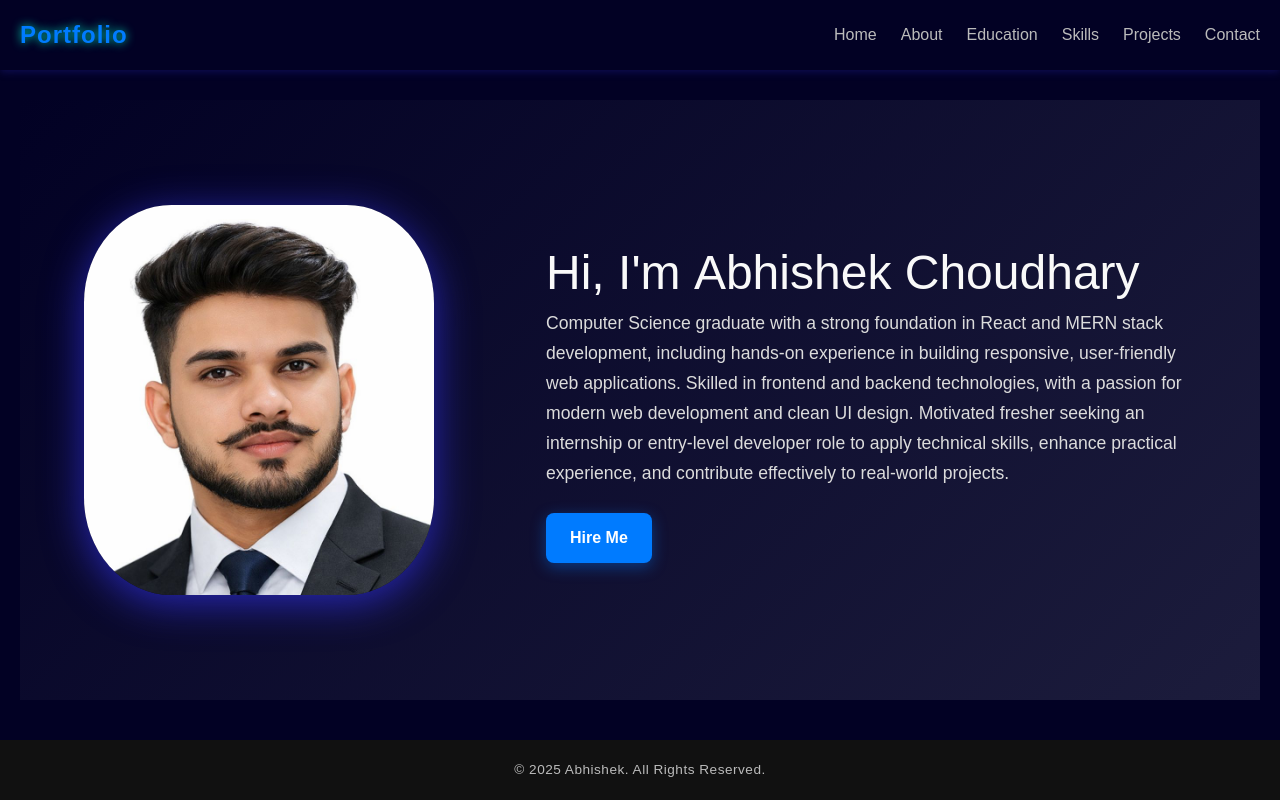
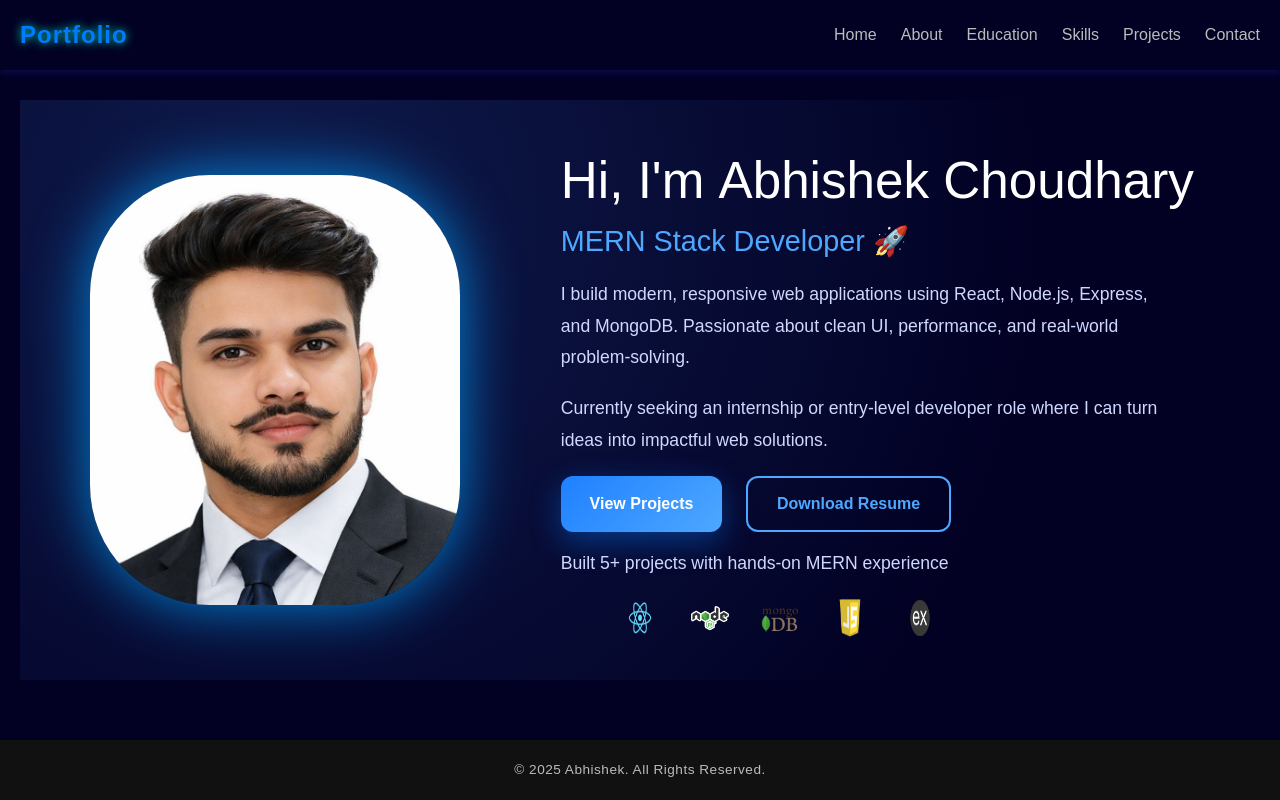
Before and after one commit to Abhi61-dotcom/portfolio, a React (Vite) app: page / in a window 1280 px wide. Built offline with nearby package versions, Linux system fonts and the light colour scheme.

Commit message:
Updated home page

```diff
--- a/src/Pagess/About/About.css
+++ b/src/Pagess/About/About.css
@@ -1,7 +1,7 @@
 .about-container{
     border: 3px solid blue;
     border-radius: 15px;
-    box-shadow: 0 -2px 20px blue;
+    box-shadow: 0 12px 30px rgba(0, 212, 255, 0.4);
     padding: 40px;
     margin: 10px;
 }
--- a/src/Pagess/Education/Education.css
+++ b/src/Pagess/Education/Education.css
@@ -1,6 +1,6 @@
 .edu-container {
   width: 100%;
-  padding: 50px 20px;
+  padding: 1px 20px;
   display: flex;
   flex-direction: column;
   align-items: center;
@@ -9,7 +9,7 @@
 .education {
   display: flex;
   flex-wrap: wrap;
-  gap: 40px;
+  gap: 20px;
   justify-content: center;
   width: 100%;
 }
@@ -21,7 +21,7 @@
   background: rgba(255, 255, 255, 0.05);
   backdrop-filter: blur(12px);
   padding: 25px;
-  width: 500px;
+  width: 100%;
   border-radius: 18px;
   box-shadow: 0 8px 20px rgba(0, 212, 255, 0.2);
   transition: transform 0.4s ease, box-shadow 0.4s ease;
--- a/src/Pagess/Education/Education.jsx
+++ b/src/Pagess/Education/Education.jsx
@@ -6,21 +6,21 @@ export const Education = () => {
     <div className="edu-container">
       <div className="education">
         <div className="school">
-          <h1>EDUCATIONAL QUALIFICATION :</h1>
+          <h1>EDUCATION</h1>
           <ul>
-            <li>BCA from Gurugram University In Year 2025 with 65%.</li>
-            <li>12 <sup>th</sup> from Haryana Board (HBSE) In Year 2021 with 83%.</li>
-            <li>10 <sup>th</sup> from Haryana Board (HBSE) In Year 2019 with 70.4%.</li>
+            <li> <strong>Bachelor of Computer Application(BCA) </strong>-Gurugram University In Year 2025 with 65%.</li>
+            <li><strong>12 <sup>th</sup> (HBSE) </strong>  Haryana Board - 2021 | 83%.</li>
+            <li><strong>10 <sup>th</sup> (HBSE) </strong>  Haryana Board - 2029 | 70.4%.</li>
           </ul>
         </div>
 
         <div className="coaching">
-          <h1>Courses</h1>
+          <h1> Professional Courses</h1>
           <ul>
-            <li>MERN FullStack (2025) (Pursuing) – DUCAT IT Training</li>
-            <li>C language (2023) – AIFA Institute sector-12</li>
-            <li>C++ language (2023) – AIFA Institute sector-12</li>
-            <li>Data Structure (2023) – AIFA Institute sector-12</li>
+            <li><strong>MERN Stack Development</strong> (2025 - Pursuing) – Ducat IT Training</li>
+            <li><strong>C Programming</strong> (2023) – AIFA Institute sector-12</li>
+            <li><strong>C++ Programming</strong> (2023) – AIFA Institute sector-12</li>
+            <li><strong>Data Structure</strong> (2023) – AIFA Institute sector-12</li>
           </ul>
         </div>
       </div>
--- a/src/Pagess/Home/Home.css
+++ b/src/Pagess/Home/Home.css
@@ -1,98 +1,161 @@
 .m-container {
   display: flex;
   align-items: center;
-  justify-content: space-evenly;
-  gap: 3rem;
+  justify-content: flex-start;
+  gap: 5rem;
   width: 100%;
-  min-height: 75vh;
-  /* padding: 2rem; */
-  background: linear-gradient(135deg, #020124, #1c1c3c);
+  min-height: 72.5vh;
+  padding: 0 8%;
+  background: radial-gradient(circle at 20% 20%, #0f1b4c, #020124 70%);
 }
 
 /* Profile Image */
+.profile_img {
+  flex: 1;
+  display: flex;
+  justify-content: center;
+  margin-left: -50px;
+}
+
 .profile_img img {
-  width: 350px;
-  height: 390px;
+  width: 370px;
+  height: 430px;
   object-fit: cover;
-  border-radius: 25%;
   object-position: top;
-  box-shadow: 0 8px 40px rgba(51, 51, 237, 0.7);
-  transition: transform 0.3s ease;
+  border-radius: 120px;
+  box-shadow: 0 0 60px rgba(0, 162, 255, 0.8);
+  transition: 0.4s ease;
 }
 
 .profile_img img:hover {
-  transform: scale(1.05);
+  transform: scale(1.06);
 }
 
+/* Animated Letters */
 .letter {
   display: inline-block;
-  font-size: inherit;
-  color: #f9f9f9;
+  color: #ffffff;
 }
+
 
 /* Objective */
 .objective {
-  max-width: 650px;
+  flex: 1;
+  max-width: 600px;
   text-align: left;
 }
 
+/* .objective h2 {
+  color: #ffffff;
+  font-size: 3.2rem;
+  margin-bottom: 0.5rem;
+} */
 .objective h2 {
-  color: #f9f9f9;
-  font-size: 3rem;
-  /* margin-bottom: 1rem; */
+  font-size: clamp(1.8rem, 4vw, 3.2rem);
+  white-space: nowrap;
 }
 
-.objective h2 .highlight {
-  color: #007bff;
+
+.objective h3 {
+  font-size: 1.8rem;
+  color: #4ea8ff;
+  margin-bottom: 1rem;
+  font-weight: 500;
 }
 
 .objective p {
   font-size: 1.1rem;
-  line-height: 1.7;
-  color: #dcdcdc;
-  margin-bottom: 1.5rem;
+  line-height: 1.8;
+  color: #d0d8ff;
+  margin-bottom: 1.2rem;
 }
 
-/* Button */
+/* Buttons */
+.buttonss {
+  display: flex;
+  gap: 1.5rem;
+  margin-top: 1rem;
+}
+
 .hire-btn {
-  padding: 0.8rem 1.5rem;
+  padding: 0.9rem 1.8rem;
   font-size: 1rem;
-  background: #007bff;
+  font-weight: 600;
+  border-radius: 12px;
+  border: none;
+  cursor: pointer;
+  background: linear-gradient(135deg, #1f80ff, #4ea8ff);
   color: #fff;
-  border: none;
-  border-radius: 8px;
-  cursor: pointer;
-  box-shadow: 0 4px 15px rgba(0, 123, 255, 0.4);
+  box-shadow: 0 10px 30px rgba(0, 123, 255, 0.4);
   transition: all 0.3s ease;
 }
 
 .hire-btn:hover {
-  background: #0056b3;
+  transform: translateY(-4px);
+}
+
+.outline-btn {
+  background: transparent;
+  border: 2px solid #4ea8ff;
+  color: #4ea8ff;
+  box-shadow: none;
+}
+
+/* Built text */
+.built {
+  margin-top: 1rem;
+  color: #9acbff;
+  font-weight: 500;
+}
+
+/* MERN Icons */
+.mern {
+  display: flex;
+  padding-left: 10%;
+  margin-top: 1.2rem;
+  gap: 2rem;
+}
+
+.mern img {
+  width: 38px;
+  transition: 0.3s ease;
+}
+
+.mern img:hover {
+  transform: scale(1.2);
 }
 
 /* Responsive */
-@media (max-width: 768px) {
+@media (max-width: 900px) {
   .m-container {
-    padding-top: 120px;
-    padding-bottom: 30px;
     flex-direction: column;
     text-align: center;
-    gap: 2rem;
-  }
-
-  .profile_img img {
-    width: 250px;
-    height: 250px;
+    gap: 3rem;
+    padding: 100px 5% 40px;
   }
 
   .objective {
     text-align: center;
   }
 
+  .buttonss {
+    justify-content: center;
+  }
+
+  .mern {
+    justify-content: center;
+  }
+
+  .profile_img img {
+    width: 260px;
+    height: 300px;
+  }
+
   .objective h2 {
-    margin-bottom: 25px;
-    font-size: 75px;
-    font-weight: 600;
-    font-size: 1.2rem;
+    font-size: 2rem;
+  }
+
+  .objective h3 {
+    font-size: 1.4rem;
   }
 }
--- a/src/Pagess/Home/Home.jsx
+++ b/src/Pagess/Home/Home.jsx
@@ -1,13 +1,22 @@
-import React from "react";
+import React, { useEffect } from "react";
 import { motion } from "framer-motion";
 import profile from "../../assets/profile.png";
 import { useNavigate } from "react-router-dom";
-
 import "./Home.css";
+import reactLogo from "../../assets/react.png";
+import nodeLogo from "../../assets/nodejs.png";
+import mongoLogo from "../../assets/mongodb.png";
+import jsLogo from "../../assets/js.png";
+import expressLogo from "../../assets/express.png";
 
 export const Home = () => {
   const navigate = useNavigate();
-  // Animation variants
+
+  // 🔥 Scroll Top Fix
+  useEffect(() => {
+    window.scrollTo(0, 0);
+  }, []);
+
   const fadeUp = {
     hidden: { opacity: 0, y: 40 },
     visible: {
@@ -39,10 +48,9 @@ export const Home = () => {
     visible: { opacity: 1, x: 0, transition: { duration: 0.4 } },
   };
 
-  const text = "Hi, I'm Abhishek Choudhary ";
+  const text = "Hi, I'm Abhishek Choudhary";
 
   return (
-    <>
     <div className="m-container">
       {/* Profile Image */}
       <motion.div
@@ -57,7 +65,6 @@ export const Home = () => {
 
       {/* Objective Section */}
       <div className="objective">
-          {/* Animated Heading */}
         <motion.h2
           variants={container}
           initial="hidden"
@@ -71,35 +78,73 @@ export const Home = () => {
           ))}
         </motion.h2>
 
-          {/* Animated Paragraph */}
+        <h3 className="role">MERN Stack Developer 🚀</h3>
+
         <motion.p
           variants={fadeUp}
           initial="hidden"
           whileInView="visible"
           viewport={{ once: true }}
         >
-            {/* I’m a computer Science graduate with strong skills in
-            <span class="text-blue-400 font-semibold"> Frontend </span>, and{" "}
-            <span class="text-blue-400 font-semibold"> BAckend </span>. */}
-            Computer Science graduate with a strong foundation in React and MERN stack development, including hands-on experience in building responsive, user-friendly web applications. Skilled in frontend and backend technologies, with a passion for modern web development and clean UI design. Motivated fresher seeking an internship or entry-level developer role to apply technical skills, enhance practical experience, and contribute effectively to real-world projects.
+          I build modern, responsive web applications using React,
+          Node.js, Express, and MongoDB. Passionate about clean UI,
+          performance, and real-world problem-solving.
         </motion.p>
 
-          {/* Animated Button */}
+        <motion.p
+          variants={fadeUp}
+          initial="hidden"
+          whileInView="visible"
+          viewport={{ once: true }}
+        >
+          Currently seeking an internship or entry-level developer role
+          where I can turn ideas into impactful web solutions.
+        </motion.p>
+
+        <div className="buttonss">
           <motion.button
             className="hire-btn"
             variants={bounce}
             initial="hidden"
             whileInView="visible"
             viewport={{ once: true }}
-            whileHover={{ scale: 1.1 }}
+            whileHover={{ scale: 1.08 }}
             whileTap={{ scale: 0.95 }}
-            onClick={() => navigate("/contact")}
+            onClick={() => navigate("/projects")}
           >
-            Hire Me
+            View Projects
           </motion.button>
 
+          <motion.a
+            href="/Updated RESUME.pdf"
+            target="_blank"
+            rel="noopener noreferrer"
+            className="hire-btn outline-btn"
+            variants={bounce}
+            initial="hidden"
+            whileInView="visible"
+            viewport={{ once: true }}
+            whileHover={{ scale: 1.08 }}
+            whileTap={{ scale: 0.95 }}
+          >
+            Download Resume
+          </motion.a>
+
+
+
+        </div>
+
+        <p className="built">
+          Built 5+ projects with hands-on MERN experience
+        </p>
+        <div className="mern">
+          <img src={reactLogo} alt="React" />
+          <img src={nodeLogo} alt="Node" />
+          <img src={mongoLogo} alt="MongoDB" />
+          <img src={jsLogo} alt="JavaScript" />
+          <img src={expressLogo} alt="Express" />
         </div>
       </div>
-    </>
+    </div>
   );
 };
```
Also changed, not shown: src/Pagess/About/About.jsx (+0 -20 lines). Lines whose indentation alone changed are shown as unchanged.
